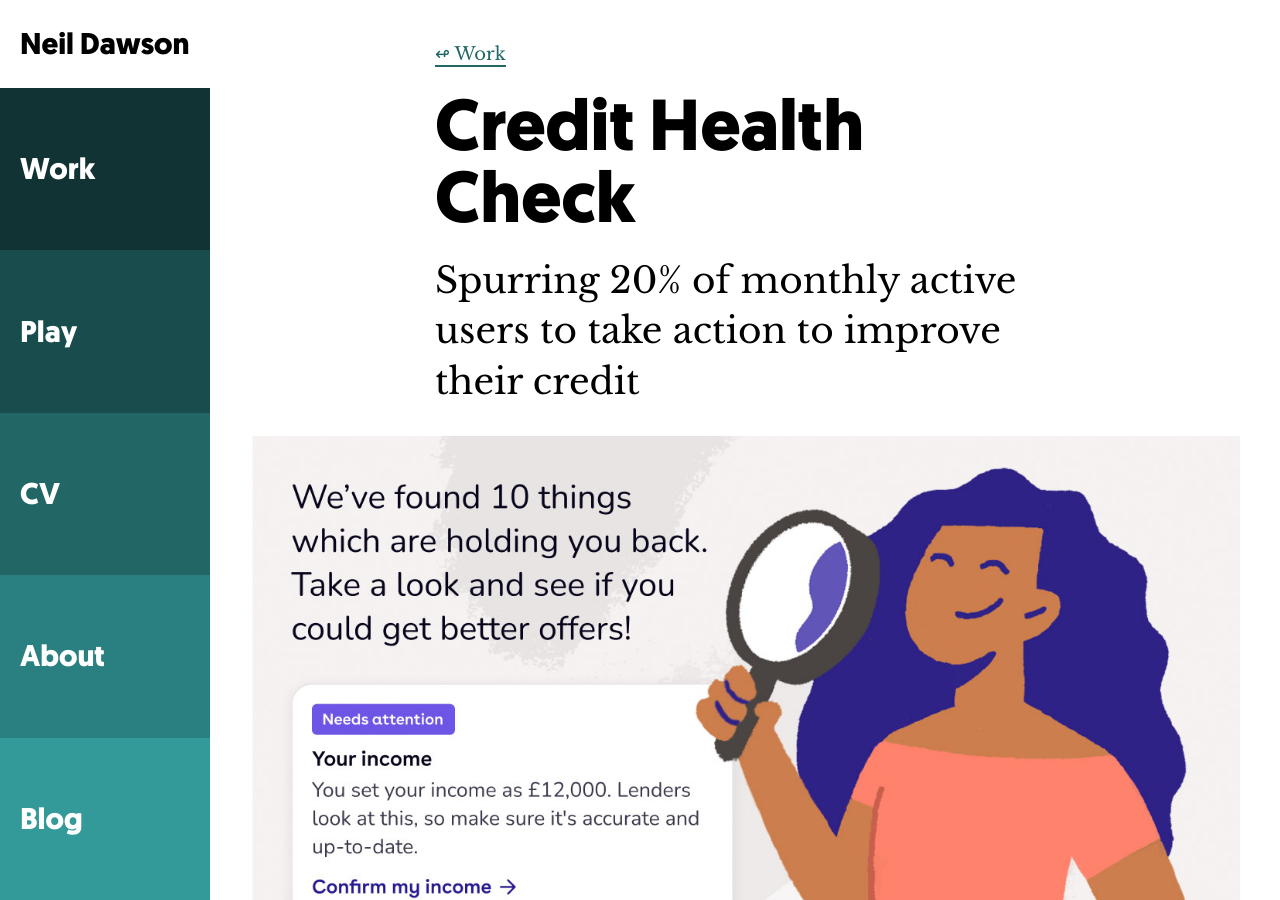
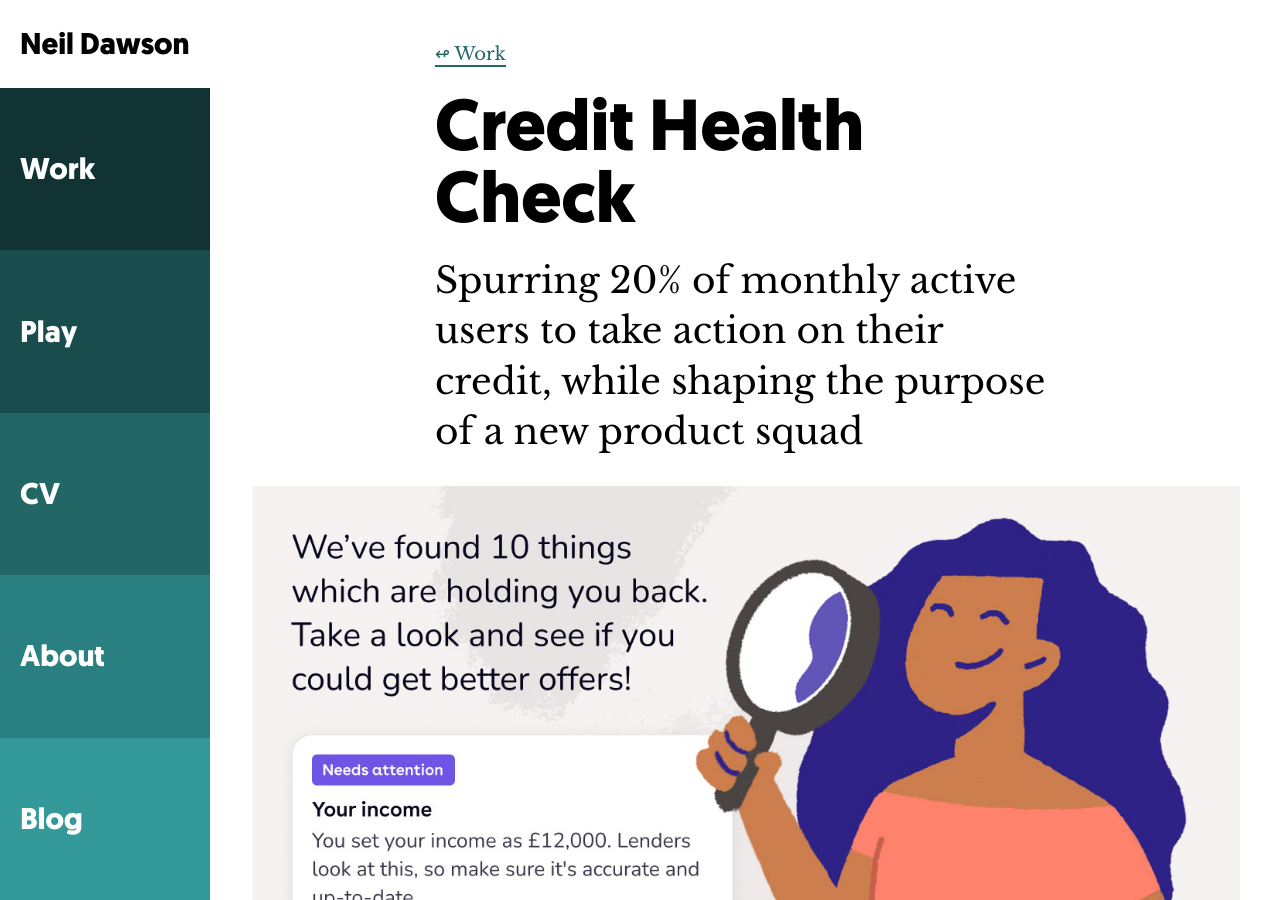
Before and after one commit to neildawson/neildawson.github.io, a Jekyll site: the page built from _work/eligibilityhub.md, in a window 1280 px wide and 900 px high. Built offline with Jekyll 4.4.1, drawn with Linux system fonts in a browser that asks for light colours; some of the changed lines change nothing that is shown.

Commit message:
Added Google Analytics
Removed duplicate title tag

```diff
--- a/_config.yml
+++ b/_config.yml
@@ -1,4 +1,6 @@
 title: Neil Dawson
+url: neildawson.co
+google_analytics: UA-118251845-1
 
 collections:
   work:
--- /dev/null
+++ b/_includes/analytics.html
@@ -0,0 +1,8 @@
+<script async src="https://www.googletagmanager.com/gtag/js?id={{ site.google_analytics }}"></script>
+<script>
+  window.dataLayer = window.dataLayer || [];
+  function gtag(){dataLayer.push(arguments);}
+  gtag('js', new Date());
+
+  gtag('config', '{{ site.google_analytics }}');
+</script>
--- a/_layouts/default.html
+++ b/_layouts/default.html
@@ -4,6 +4,7 @@
     <meta charset="utf-8">
     <meta name="viewport" content="width=device-width, initial-scale=1">
     <title>{{ page.title }} &middot; Neil Dawson</title>
+    {% seo title=false %}
     <link rel="stylesheet" href="/assets/css/styles.css">
     <link rel="preconnect" href="https://fonts.googleapis.com">
     <link rel="preconnect" href="https://fonts.gstatic.com" crossorigin>
@@ -15,7 +16,9 @@
     <link rel="mask-icon" href="/safari-pinned-tab.svg" color="#5bbad5">
     <meta name="msapplication-TileColor" content="#da532c">
     <meta name="theme-color" content="#ffffff">
-    {% seo %}
+    {% if site.google_analytics and jekyll.environment == 'production' %}
+      {% include analytics.html %}
+    {% endif %}
   </head>
   <body>
     {% include navigation.html %}
--- a/_work/eligibilityhub.md
+++ b/_work/eligibilityhub.md
@@ -1,7 +1,7 @@
 ---
 title: "Credit Health Check"
 date: 2022-01-01
-description: "Spurring 20% of monthly active users to take action to improve their credit"
+description: "Spurring 20% of monthly active users to take action on their credit, while shaping the purpose of a new product squad"
 introduction: >
  In 2021 I moved to a new squad at TotallyMoney, named Mission Improve. We were tasked with “helping customers improve their financial situation and build financial momentum”.
 
```
